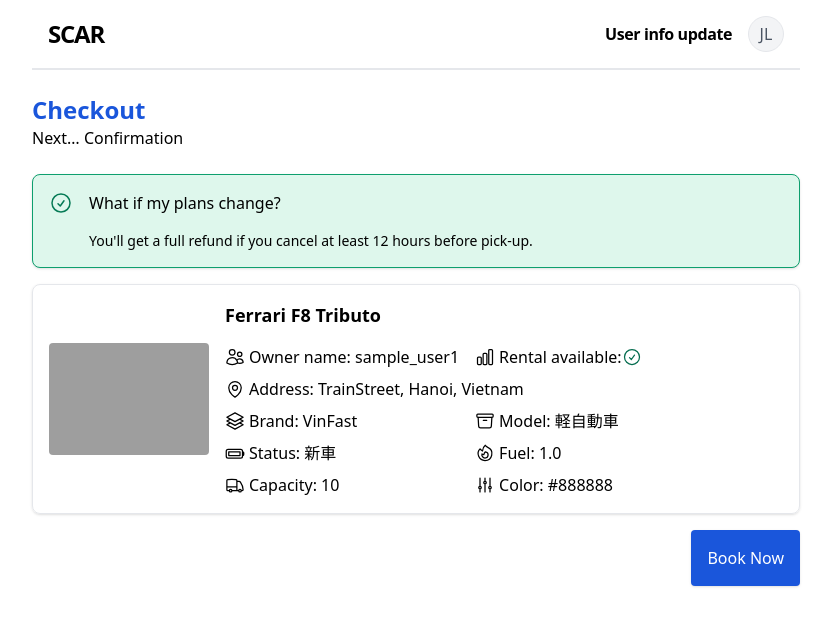
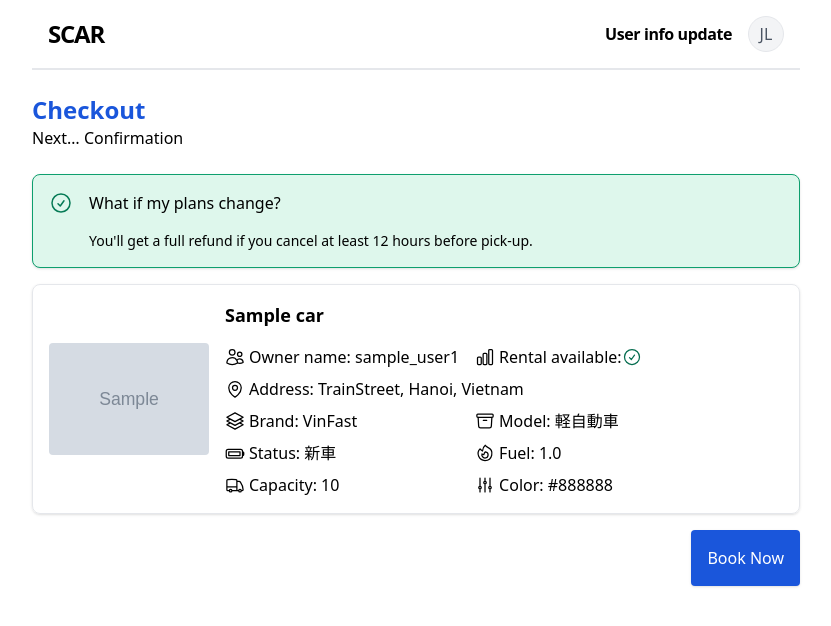
Before and after one commit to hirasatatsuya/cheProject, a Django app: a page that uses che_project/templates/checkout.html in a window 1280 px wide. Shown: the top 626 px of the page, without its empty margins (224-1055 px from the left). Run offline with Django 4.2, Linux system fonts and the light colour scheme; data comes from the database, SQL or seed files in the repository; tables that the repository leaves empty hold one stand-in row (values such as "Sample post"); grey boxes marked "Sample" are stand-in pictures; style sheets or scripts are compiled from the project's sources; parts of the project's set-up code (start-up, migrations or seed data) failed here and were passed over; some libraries are stand-ins or nearby versions; grey boxes are pictures that could not be loaded.

Commit message:
adding images for checkout and detail pages, adding url to carlist page @namanh

```diff
--- a/che_project/che_project/settings.py
+++ b/che_project/che_project/settings.py
@@ -85,7 +85,7 @@ DATABASES = {
         "ENGINE": "django.db.backends.postgresql_psycopg2",
         "NAME": "scar_db",
         "USER": "postgres",
-        "PASSWORD": "Son11223344",
+        "PASSWORD": "12345",
         "HOST": "localhost",
         "PORT": "5432",
     }
--- a/che_project/che_project_app/urls.py
+++ b/che_project/che_project_app/urls.py
@@ -12,8 +12,8 @@ urlpatterns = [
     path("detail/<int:id>/chat/", views.chat, name="chat"),
     # Checkout page
     path("detail/car_id=<int:id>/checkout/", views.checkout, name="checkout"),
-    # Success page
-    path("detail/car_id=<int:id>/success/", views.success_page, name="success_page"),
     # Info update page
     path("info/update/", views.info_update, name="info_update"),
+    # booking car page success
+    path("booking-success/car_id=<int:id>/", views.car_avail_update, name="success"),
 ]
--- a/che_project/che_project_app/views.py
+++ b/che_project/che_project_app/views.py
@@ -3,6 +3,7 @@ from django.http import HttpResponse
 from django.shortcuts import render, get_object_or_404
 from django.views.decorators.csrf import csrf_protect
 from pytz import timezone
+import json
 from .models import Car, User, Car_status, Purpose, Brand, Car_model, Car_images
 
 # Please add below.
@@ -30,6 +31,7 @@ def car_list(request):
 
         car_image = Car_images.objects.get(car_id_id=car.id, display_order=1)
         list_entity = {
+            "car_id": car.id,
             "car_name": car.name,
             "car_price": car.price,
             "lend_start_date": car.lend_start_date,
@@ -104,52 +106,56 @@ def detail(request):
 
 
 def car_detail(request, id):
-    car = get_object_or_404(Car, id=id)
-    user = get_object_or_404(User, id=car.user_id_id)
-    model = get_object_or_404(Car_model, id=car.model_name_id)
-    car_status = get_object_or_404(Car_status, id=car.car_status_id)
-    car_brand = get_object_or_404(Brand, id=car.brand_id_id)
+    car = get_object_or_404(Car, id = id)
+    user = get_object_or_404(User, id = car.user_id_id)
+    car_images = Car_images.objects.filter(car_id_id = car.id)
+    model = get_object_or_404(Car_model, id = car.model_name_id)
+    car_status = get_object_or_404(Car_status, id = car.car_status_id)
+    car_brand = get_object_or_404(Brand, id = car.brand_id_id)
     pur_value = []
     for purpose in Purpose.objects.raw(
         "SELECT * FROM che_project_app_purpose WHERE car_id_id = %s", [car.id]
     ):
         pur_value.append(purpose)
     context = {
-        "car": car,
-        "user": user,
-        "car_status": car_status,
-        "purposes": pur_value,
-        "car_brand": car_brand,
-        "model": model,
+        'car': car,
+        'car_images': car_images,
+        'user': user,
+        'car_status': car_status,
+        'purposes': pur_value,
+        'car_brand': car_brand,
+        'model': model,
     }
     return render(request, "detail.html", context)
 
 
 def checkout(request, id):
-    car = get_object_or_404(Car, id=id)
-    user = get_object_or_404(User, id=car.user_id_id)
-    model = get_object_or_404(Car_model, id=car.model_name_id)
-    car_status = get_object_or_404(Car_status, id=car.car_status_id)
-    car_brand = get_object_or_404(Brand, id=car.brand_id_id)
+    car = get_object_or_404(Car, id = id)
+    user = get_object_or_404(User, id = car.user_id_id)
+    model = get_object_or_404(Car_model, id = car.model_name_id)
+    car_image_first = Car_images.objects.get(car_id_id = car.id, display_order = 1)
+    car_status = get_object_or_404(Car_status, id = car.car_status_id)
+    car_brand = get_object_or_404(Brand, id = car.brand_id_id)
     pur_value = []
     for purpose in Purpose.objects.raw(
         "SELECT * FROM che_project_app_purpose WHERE car_id_id = %s", [car.id]
     ):
         pur_value.append(purpose)
     context = {
-        "car": car,
-        "user": user,
-        "car_status": car_status,
-        "purposes": pur_value,
-        "car_brand": car_brand,
-        "model": model,
+        'car': car,
+        'car_image_first': car_image_first,
+        'user': user,
+        'car_status': car_status,
+        'purposes': pur_value,
+        'car_brand': car_brand,
+        'model': model,
     }
-    return render(request, "checkout.html", context)
+    return render(request, 'checkout.html', context)
 
-
-def success_page(request, id):
-    """This page show that customers ordered successfully"""
-    context = {
-        "id": id,
-    }
-    return render(request, "success_page.html")
+def car_avail_update(request, id):
+    car = get_object_or_404(Car, id = id)
+    if car.rental_available == True:
+        car.rental_available = False
+        car.updated_at = datetime.now()
+    car.save()
+    return render(request, 'success_page.html')
--- a/che_project/templates/car_list.html
+++ b/che_project/templates/car_list.html
@@ -7,7 +7,7 @@
 </form>
 
 {% for obj in lists %}
-<a href="#!">
+<a href="detail/car_id={{obj.car_id}}">
   <div class="my-6 max-w-screen-md mx-auto p-4 border border-gray-200 rounded-lg shadow dark:bg-gray-800 dark:border-gray-700 font-sans hover:shadow-lg">
     <div class="flex">
       <img
--- a/che_project/templates/checkout.html
+++ b/che_project/templates/checkout.html
@@ -19,13 +19,13 @@
     <div class="mr-4">
       <img
         class="w-40 h-28 rounded object-cover cursor-pointer"
-        src="../../../static/src/img/hurricane-white-rmbg.png"
+        src="{{car_image_first.path}}"
         alt="Default
            avatar"
       />
     </div>
     <div>
-      <div class="text-lg font-bold">Ferrari F8 Tributo</div>
+      <div class="text-lg font-bold">{{car.name}}</div>
       <div class="grid grid-cols-2 mt-4">
         <div class="flex items-center">
           <svg xmlns="http://www.w3.org/2000/svg" fill="none" viewBox="0 0 24 24" stroke-width="1.5" stroke="currentColor" class="w-5 h-5 mr-1">
@@ -102,11 +102,10 @@
     </div>
   </div>
 </div>
-
+{% if car.rental_available %}
 <button data-modal-target="small-modal" data-modal-toggle="small-modal" class="block w-fit ml-auto p-4 borde text-white bg-blue-700 hover:bg-blue-800 rounded shadow dark:bg-gray-800 dark:border-gray-700 font-sans text-center" type="button">Book Now</button>
 <div id="small-modal" tabindex="-1" class="fixed top-0 left-0 right-0 z-50 hidden w-full p-4 overflow-x-hidden overflow-y-auto md:inset-0 h-[calc(100%-1rem)] max-h-full">
   <div class="relative w-full max-w-md max-h-full">
-    877
     <!-- Modal content -->
     <div class="relative bg-white rounded-lg shadow dark:bg-gray-700">
       <!-- Modal header -->
@@ -125,10 +124,17 @@
       </div>
       <!-- Modal footer -->
       <div class="flex items-center p-6 space-x-2 border-t border-gray-200 rounded-b dark:border-gray-600">
-        <button data-modal-hide="small-modal" type="button" class="text-white bg-blue-700 hover:bg-blue-800 focus:ring-4 focus:outline-none focus:ring-blue-300 font-medium rounded-lg text-sm px-5 py-2.5 text-center dark:bg-blue-600 dark:hover:bg-blue-700 dark:focus:ring-blue-800">I Confirm</button>
+        <button onclick="test()" data-modal-hide="small-modal" type="button" class="text-white bg-blue-700 hover:bg-blue-800 focus:ring-4 focus:outline-none focus:ring-blue-300 font-medium rounded-lg text-sm px-5 py-2.5 text-center dark:bg-blue-600 dark:hover:bg-blue-700 dark:focus:ring-blue-800">I Confirm</button>
         <button data-modal-hide="small-modal" type="button" class="text-gray-500 bg-white hover:bg-gray-100 focus:ring-4 focus:outline-none focus:ring-gray-200 rounded-lg border border-gray-200 text-sm font-medium px-5 py-2.5 hover:text-gray-900 focus:z-10 dark:bg-gray-700 dark:text-gray-300 dark:border-gray-500 dark:hover:text-white dark:hover:bg-gray-600 dark:focus:ring-gray-600">Decline</button>
       </div>
     </div>
   </div>
 </div>
+{% endif %}
+<script>
+  function test() {
+    console.log("test");
+    window.location.href = "/booking-success/car_id={{car.id}}/";
+  }
+</script>
 {% endblock content %}
--- /dev/null
+++ b/che_project/templates/success.html
@@ -0,0 +1,4 @@
+{% extends _base.html %}
+{% block content %}
+<h1> Book thanh cong <h1>
+{% endblock %}
```
Also changed, not shown: che_project/templates/detail.html (+13 -20 lines).
